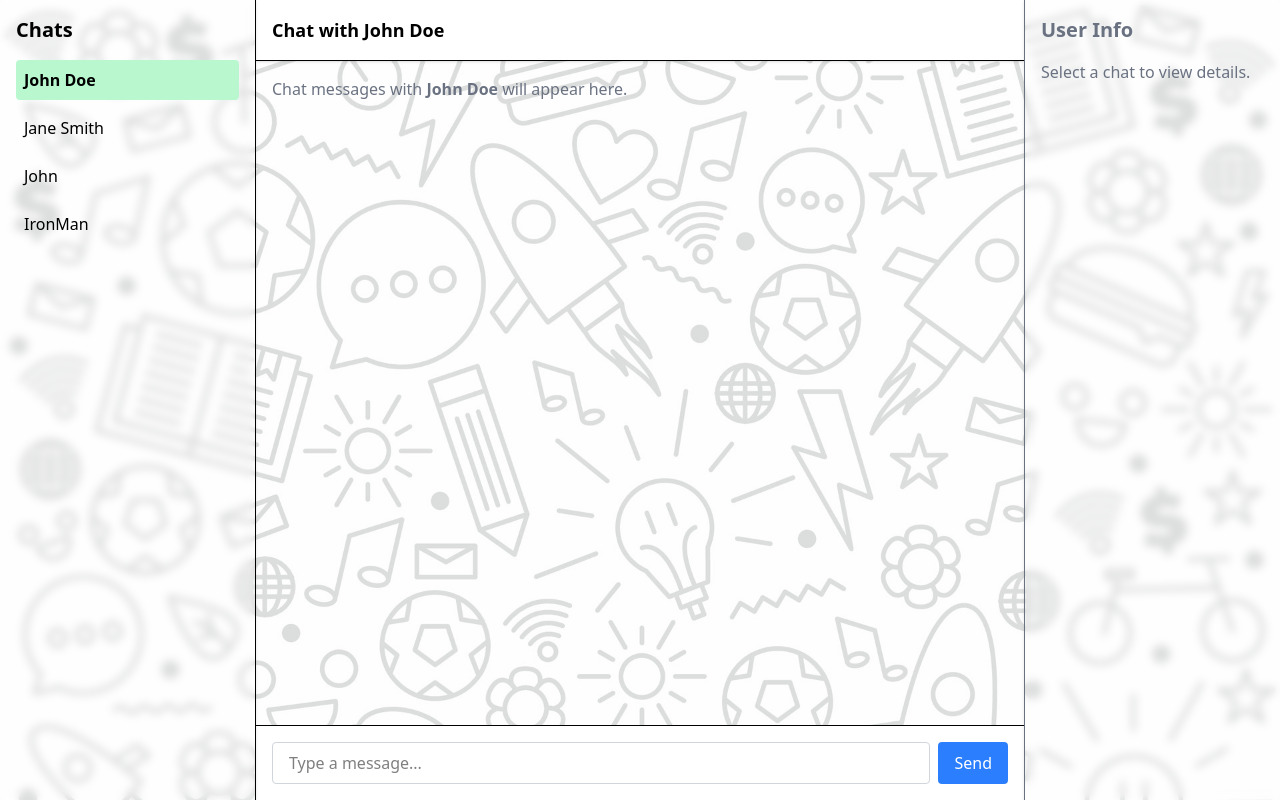
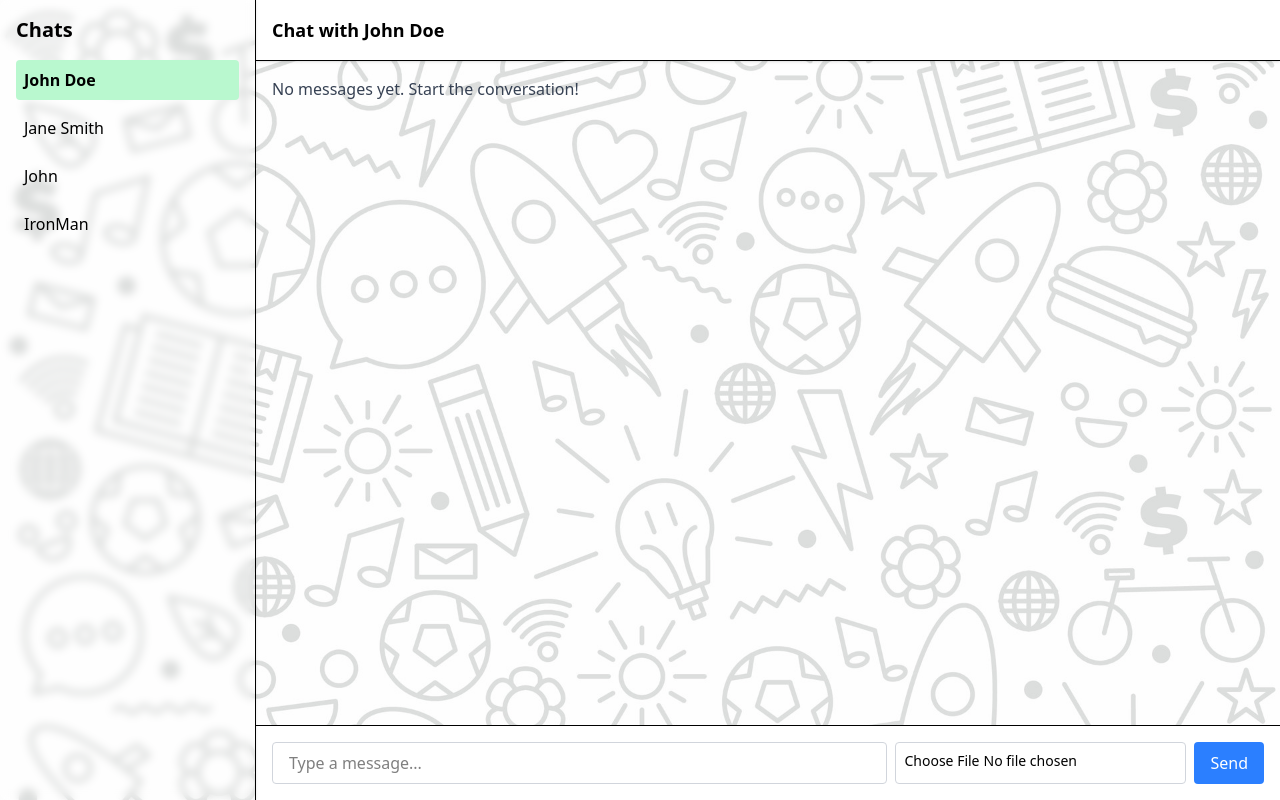
Before and after one commit to sumanmanna123/chat-app, a React (Vite) app: page /chat in a window 1280 px wide. Both pictures are taken after a click on the item "John Doe". Built offline with nearby package versions, Linux system fonts and the light colour scheme.

Commit message:
6th commit

```diff
--- a/src/components/chatBox/ChatBox.jsx
+++ b/src/components/chatBox/ChatBox.jsx
@@ -1,59 +1,43 @@
-import React, { useState } from 'react'
+import React, { useState, useEffect } from 'react'
+import ChatHeader from './ChatHeader'
+import ChatMessages from './ChatMessages'
+import ChatInput from './ChatInput'
 
 const ChatBox = ({ selectedChat }) => {
-  const [message, setMessage] = useState('')
+  const [messages, setMessages] = useState([])
 
-  const handleInputChange = (e) => {
-    setMessage(e.target.value)
-  }
+  useEffect(() => {
+    if (selectedChat) {
+      const storedMessages = localStorage.getItem(`chatMessages-${selectedChat.id}`)
+      setMessages(storedMessages ? JSON.parse(storedMessages) : [])
+    }
+  }, [selectedChat])
 
-  const handleSendMessage = (e) => {
-    e.preventDefault()
-    if (!message.trim()) return
+  const handleSend = ({ text, image }) => {
+    if (!selectedChat) return
 
-    console.log(`Sending message to ${selectedChat.name}:`, message)
+    const newMessage = {
+      id: Date.now(),
+      text,
+      image,
+      sender: 'You',
+      timestamp: new Date().toISOString(),
+    }
 
-    setMessage('')
+    const updatedMessages = [...messages, newMessage]
+    setMessages(updatedMessages)
+    localStorage.setItem(`chatMessages-${selectedChat.id}`, JSON.stringify(updatedMessages))
   }
 
   return (
-    <div className="h-screen w-3/5 flex flex-col">
-      {/* Header */}
-      <div className="bg-white border-b p-4 shadow-sm">
-        <h2 className="text-lg font-semibold">
-          {selectedChat ? `Chat with ${selectedChat.name}` : 'Select a chat'}
-        </h2>
+    <div className="h-screen w-4/5 flex flex-col">
+      <ChatHeader selectedChat={selectedChat} />
+
+      <div className="flex-1 p-4 overflow-y-auto text-gray-700 space-y-4">
+        <ChatMessages selectedChat={selectedChat} messages={messages} />
       </div>
 
-      {/* Chat area */}
-      <div className="flex-1 p-4 overflow-y-auto text-gray-500">
-        {selectedChat ? (
-          <p>Chat messages with <strong>{selectedChat.name}</strong> will appear here.</p>
-        ) : (
-          <p>Please select a chat from the sidebar to start messaging.</p>
-        )}
-      </div>
-
-      {/* Typing Input */}
-      {selectedChat && (
-        <div className="p-4 bg-white border-t">
-          <form onSubmit={handleSendMessage} className="flex space-x-2">
-            <input
-              type="text"
-              placeholder="Type a message..."
-              value={message}
-              onChange={handleInputChange}
-              className="flex-1 border border-gray-300 rounded px-4 py-2 focus:outline-none focus:ring"
-            />
-            <button
-              type="submit"
-              className="bg-blue-500 text-white px-4 py-2 rounded hover:bg-blue-600"
-            >
-              Send
-            </button>
-          </form>
-        </div>
-      )}
+      {selectedChat && <ChatInput onSend={handleSend} />}
     </div>
   )
 }
--- /dev/null
+++ b/src/components/chatBox/ChatHeader.jsx
@@ -0,0 +1,13 @@
+import React from 'react'
+
+const ChatHeader = ({ selectedChat }) => {
+  return (
+    <div className="bg-white border-b p-4 shadow-sm">
+      <h2 className="text-lg font-semibold">
+        {selectedChat ? `Chat with ${selectedChat.name}` : 'Select a chat'}
+      </h2>
+    </div>
+  )
+}
+
+export default ChatHeader
--- /dev/null
+++ b/src/components/chatBox/ChatInput.jsx
@@ -0,0 +1,65 @@
+import React, { useState } from 'react'
+
+const ChatInput = ({ onSend }) => {
+  const [message, setMessage] = useState('')
+  const [image, setImage] = useState(null)
+
+  const handleSendMessage = (e) => {
+    e.preventDefault()
+    if (!message.trim() && !image) return
+
+    onSend({
+      text: message.trim(),
+      image,
+    })
+
+    setMessage('')
+    setImage(null)
+  }
+
+  const handleImageChange = (e) => {
+    const file = e.target.files[0]
+    if (file) {
+      const reader = new FileReader()
+      reader.onloadend = () => {
+        setImage(reader.result)
+      }
+      reader.readAsDataURL(file)
+    }
+  }
+
+  return (
+    <div className="p-4 bg-white border-t">
+      <form onSubmit={handleSendMessage} className="flex flex-col space-y-2 sm:flex-row sm:space-y-0 sm:space-x-2">
+        <input
+          type="text"
+          placeholder="Type a message..."
+          value={message}
+          onChange={(e) => setMessage(e.target.value)}
+          className="flex-1 border border-gray-300 rounded px-4 py-2 focus:outline-none focus:ring"
+        />
+        <input
+          type="file"
+          accept="image/*"
+          onChange={handleImageChange}
+          className="border border-gray-300 rounded px-2 py-2 text-sm"
+        />
+        <button
+          type="submit"
+          className="bg-blue-500 text-white px-4 py-2 rounded hover:bg-blue-600"
+        >
+          Send
+        </button>
+      </form>
+
+      {image && (
+        <div className="mt-2">
+          <p className="text-sm text-gray-500">Image preview:</p>
+          <img src={image} alt="preview" className="max-w-xs max-h-48 rounded" />
+        </div>
+      )}
+    </div>
+  )
+}
+
+export default ChatInput
--- /dev/null
+++ b/src/components/chatBox/ChatMessages.jsx
@@ -0,0 +1,33 @@
+import React from 'react'
+
+const ChatMessages = ({ selectedChat, messages }) => {
+  if (!selectedChat) {
+    return <p>Please select a chat from the sidebar to start messaging.</p>
+  }
+
+  if (messages.length === 0) {
+    return <p>No messages yet. Start the conversation!</p>
+  }
+
+  return (
+    <>
+      {messages.map((msg) => (
+        <div key={msg.id} className="bg-gray-200 p-2 rounded w-fit max-w-xs">
+          {msg.text && <p className="text-sm text-black mb-1">{msg.text}</p>}
+          {msg.image && (
+            <img
+              src={msg.image}
+              alt="uploaded"
+              className="rounded max-w-full max-h-60 mb-1"
+            />
+          )}
+          <span className="text-xs text-gray-500">
+            {new Date(msg.timestamp).toLocaleTimeString()}
+          </span>
+        </div>
+      ))}
+    </>
+  )
+}
+
+export default ChatMessages
--- a/src/components/inputField/InputField.jsx
+++ b/src/components/inputField/InputField.jsx
@@ -1,11 +1,13 @@
 import React from 'react';
 
-const InputField = ({ label, type, placeholder }) => {
+const InputField = ({ label, type, placeholder, value, onChange }) => {
   return (
     <div>
       <label className="block mb-2 text-sm font-medium text-gray-900 dark:text-white">{label}</label>
       <input
         type={type}
+        value={value}
+        onChange={onChange}
         className="bg-gray-50 border border-gray-300 text-gray-900 rounded-lg focus:ring-primary-600 focus:border-primary-600 block w-full p-2.5 dark:bg-gray-700 dark:border-gray-600 dark:placeholder-gray-400 dark:text-white"
         placeholder={placeholder}
         required
--- a/src/components/rightSidebar/RightSidebar.jsx
+++ /dev/null
@@ -1,51 +0,0 @@
-import React from 'react'
-
-const RightSidebar = ({ selectedChat }) => {
-  if (!selectedChat) {
-    return (
-      <aside className="h-screen w-1/5 backdrop-filter backdrop-blur-xs border-l shadow-sm p-4 text-gray-500">
-        <h2 className="text-xl font-bold mb-4">User Info</h2>
-        <p>Select a chat to view details.</p>
-      </aside>
-    )
-  }
-
-  // Dummy avatars based on name (replace with actual avatars or Firebase)
-  const avatarUrl = `https://ui-avatars.com/api/?name=${encodeURIComponent(
-    selectedChat.name
-  )}&background=0D8ABC&color=fff`
-
-  return (
-    <aside className="h-screen w-1/5 bg-white border-l shadow-sm p-4">
-      <h2 className="text-xl font-bold mb-4">User Info</h2>
-
-      <div className="flex flex-col items-center space-y-2">
-        <img
-          src={avatarUrl}
-          alt="User Avatar"
-          className="rounded-full w-20 h-20 shadow"
-        />
-        <h3 className="text-lg font-semibold">{selectedChat.name}</h3>
-        <p className="text-sm text-green-600">Online</p>
-      </div>
-
-      <div className="mt-6">
-        <h4 className="text-md font-semibold mb-2">About</h4>
-        <p className="text-sm text-gray-600">
-          This is the user bio or chat description for <strong>{selectedChat.name}</strong>.
-        </p>
-      </div>
-
-      <div className="mt-6 space-y-2">
-        <button className="w-full py-2 bg-blue-500 text-white rounded hover:bg-blue-600">
-          Start Call
-        </button>
-        <button className="w-full py-2 border border-red-500 text-red-500 rounded hover:bg-red-50">
-          Block User
-        </button>
-      </div>
-    </aside>
-  )
-}
-
-export default RightSidebar
--- a/src/pages/Chat/Chat.jsx
+++ b/src/pages/Chat/Chat.jsx
@@ -1,7 +1,6 @@
 import React, { useState } from 'react'
 import LeftSidebar from '../../components/LeftSidebar/LeftSidebar'
 import ChatBox from '../../components/chatBox/ChatBox'
-import RightSidebar from '../../components/rightSidebar/RightSidebar'
 import bgImage from '../../assets/chat-bg.jpg'
 
 const Chat = () => {
@@ -14,7 +13,6 @@ const Chat = () => {
     >
       <LeftSidebar onSelectChat={setSelectedChat} selectedChat={selectedChat} />
       <ChatBox selectedChat={selectedChat} />
-      <RightSidebar />
     </div>
   )
 }
```
Also changed, not shown: src/components/authForm/AuthForm.jsx (+80 -17 lines).
